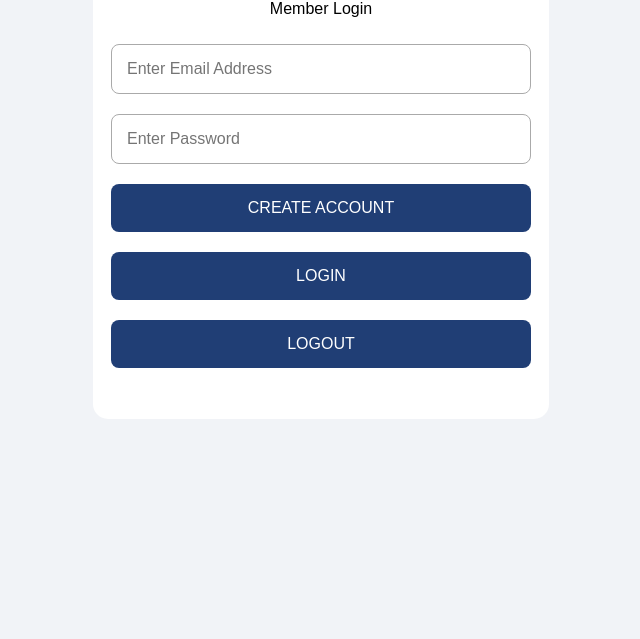
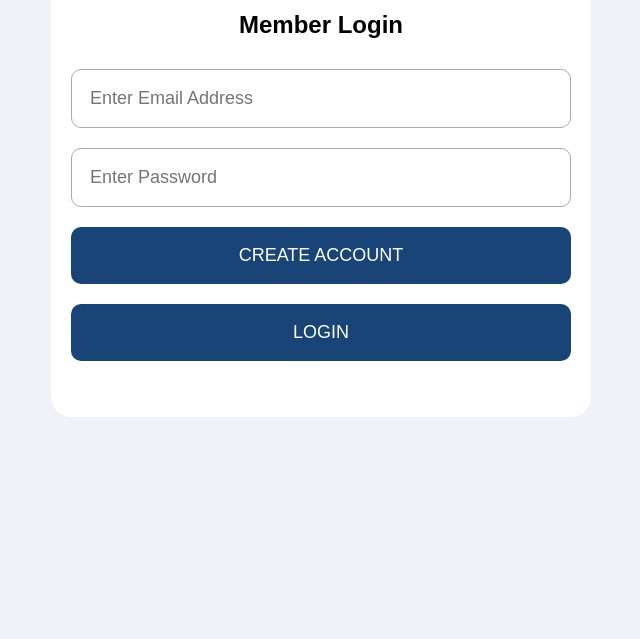
Before and after one commit to OneBodyInChrist8/one-body-in-christ-login, a plain HTML site: page index.html in a window 1280 px wide. Shown: the part 161-800 px from the top of the page, without its empty margins (319-959 px from the left). Drawn offline with Linux system fonts and the light colour scheme; no server answers.

Commit message:
Refactor index.html for improved UI and functionality
Updated styles and structure for the login and dashboard sections. Improved user interface elements and added functionality for prayer requests.

```diff
--- a/index.html
+++ b/index.html
@@ -4,69 +4,68 @@
 <head>
   <meta name="viewport" content="width=device-width, initial-scale=1">
   <title>ONE BODY IN CHRIST</title>
-
   <style>
     body {
       font-family: Arial, sans-serif;
-      background: #f1f3f7;
+      background: #f0f2f7;
       text-align: center;
-      padding: 30px 15px;
+      padding: 25px 12px;
     }
-
     .box {
       background: white;
-      padding: 25px 18px;
-      border-radius: 15px;
-      max-width: 420px;
-      margin: 30px auto;
+      max-width: 500px;
+      margin: 35px auto;
+      padding: 30px 20px;
+      border-radius: 20px;
     }
-
-    input, button {
+    input, button, textarea {
+      box-sizing: border-box;
       width: 100%;
-      padding: 15px;
+      padding: 18px;
       margin: 10px 0;
-      box-sizing: border-box;
-      font-size: 16px;
-      border-radius: 8px;
+      font-size: 18px;
+      border-radius: 10px;
     }
-
-    input {
+    input, textarea {
       border: 1px solid #aaa;
     }
-
     button {
-      background: #203e75;
+      background: #194477;
       color: white;
       border: none;
+      cursor: pointer;
     }
-
-    #message {
-      color: #203e75;
-      overflow-wrap: anywhere;
-    }
+    .hidden { display: none; }
+    h1 { font-size: 30px; }
   </style>
 </head>
+<body>
 
-<body>
 <div class="box">
+  <h1>ONE BODY IN CHRIST</h1>
 
-  <h2>ONE BODY IN CHRIST</h2>
-  <p>Member Login</p>
+  <div id="loginBox">
+    <h2>Member Login</h2>
+    <input id="email" type="email" placeholder="Enter Email Address">
+    <input id="password" type="password" placeholder="Enter Password">
+    <button onclick="createAccount()">CREATE ACCOUNT</button>
+    <button onclick="login()">LOGIN</button>
+    <p id="message"></p>
+  </div>
 
-  <input id="email" type="email"
-    placeholder="Enter Email Address">
-
-  <input id="password" type="password"
-    placeholder="Enter Password">
-
-  <button onclick="createAccount()">CREATE ACCOUNT</button>
-
-  <button onclick="login()">LOGIN</button>
-
-  <button onclick="logout()">LOGOUT</button>
-
-  <p id="message"></p>
-
+  <div id="dashboard" class="hidden">
+    <h2>Member Dashboard</h2>
+    <button onclick="alert('Live Meeting link will be added soon.')">JOIN LIVE MEETING</button>
+    <button onclick="showPrayer()">PRAYER REQUEST</button>
+    <div id="prayerBox" class="hidden">
+      <textarea id="prayer" placeholder="Write your prayer request"></textarea>
+      <button onclick="sendPrayer()">SUBMIT PRAYER REQUEST</button>
+      <p id="prayerMessage"></p>
+    </div>
+    <button onclick="alert('Meeting schedule will be added soon.')">MEETING SCHEDULE</button>
+    <button onclick="alert('Bible Message: Matthew 18:20')">BIBLE MESSAGES</button>
+    <button onclick="logout()">LOGOUT</button>
+  </div>
 </div>
 
 <script src="https://www.gstatic.com/firebasejs/10.12.2/firebase-app-compat.js"></script>
@@ -83,53 +82,50 @@ const firebaseConfig = {
 };
 
 firebase.initializeApp(firebaseConfig);
-
 const auth = firebase.auth();
 
-function getDetails() {
-  return {
-    email: document.getElementById("email").value.trim(),
-    password: document.getElementById("password").value,
-    message: document.getElementById("message")
-  };
+function createAccount() {
+  const email = document.getElementById("email").value;
+  const password = document.getElementById("password").value;
+  auth.createUserWithEmailAndPassword(email, password)
+    .catch(error => {
+      document.getElementById("message").innerText = error.message;
+    });
 }
 
-async function createAccount() {
-  const d = getDetails();
-
-  try {
-    await auth.createUserWithEmailAndPassword(
-      d.email, d.password
-    );
-    d.message.innerText = "Account created successfully!";
-  } catch (error) {
-    d.message.innerText = error.message;
-  }
+function login() {
+  const email = document.getElementById("email").value;
+  const password = document.getElementById("password").value;
+  auth.signInWithEmailAndPassword(email, password)
+    .catch(error => {
+      document.getElementById("message").innerText = error.message;
+    });
 }
 
-async function login() {
-  const d = getDetails();
-
-  try {
-    await auth.signInWithEmailAndPassword(
-      d.email, d.password
-    );
-    d.message.innerText = "Login successful!";
-  } catch (error) {
-    d.message.innerText = error.message;
-  }
+function logout() {
+  auth.signOut();
 }
 
-async function logout() {
-  try {
-    await auth.signOut();
-    document.getElementById("message").innerText =
-      "You have logged out.";
-  } catch (error) {
-    document.getElementById("message").innerText =
-      error.message;
+function showPrayer() {
+  document.getElementById("prayerBox").classList.toggle("hidden");
+}
+
+function sendPrayer() {
+  const prayer = document.getElementById("prayer").value.trim();
+  document.getElementById("prayerMessage").innerText =
+    prayer ? "Your prayer request has been entered. Saving feature will be added later." :
+    "Please write your prayer request.";
+}
+
+auth.onAuthStateChanged(user => {
+  if (user) {
+    document.getElementById("loginBox").classList.add("hidden");
+    document.getElementById("dashboard").classList.remove("hidden");
+  } else {
+    document.getElementById("loginBox").classList.remove("hidden");
+    document.getElementById("dashboard").classList.add("hidden");
   }
-}
+});
 </script>
 
 </body>
```
